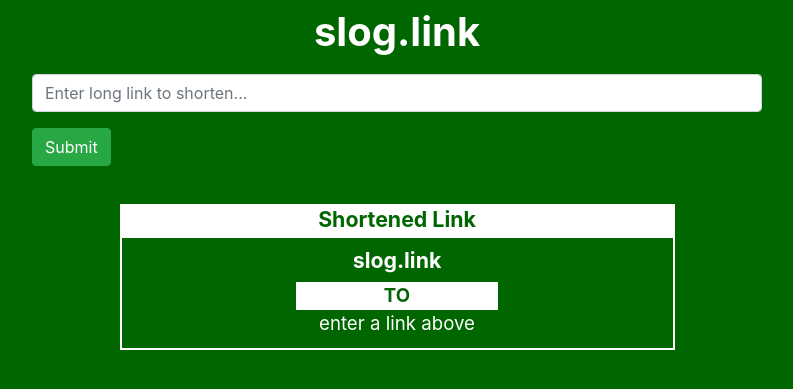
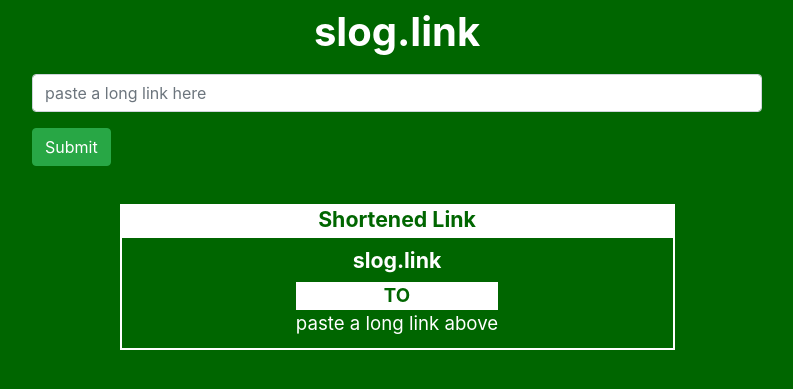
Before and after one commit to slogworx/sloglink, a Flask app: page /add_link in a window 1280 px wide. Shown: the part 197-586 px from the top of the page, without its empty margins (243-1036 px from the left). Run offline with Flask 2, Linux system fonts and the light colour scheme; some libraries are stand-ins or nearby versions.

Commit message:
Frontend aesthetic tweaks

```diff
--- a/sloglink.py
+++ b/sloglink.py
@@ -31,7 +31,7 @@ def add_link():
         short_link = f'https://slog.link/{linkstr}'
         return render_template('add_link.html', short_link=short_link, long_link=long_link)
     else:
-        return render_template('add_link.html', short_link='slog.link', long_link='enter a link above')
+        return render_template('add_link.html', short_link='slog.link', long_link='paste a long link above')
 
 
 @app.route('/<url_code>')
--- a/templates/add_link.html
+++ b/templates/add_link.html
@@ -21,7 +21,7 @@
             <div class="col-md-8">
                 <form action='https://slog.link/add_link', method="POST">
                 <div class="form-group">
-                    <input type="text" class="form-control" name="new_link" method="POST" placeholder="Enter long link to shorten...">
+                    <input type="text" class="form-control" name="new_link" method="POST" placeholder="paste a long link here">
                 </div>
                 <button type="submit" class="btn btn-success">Submit</button>
                 </form>
```
